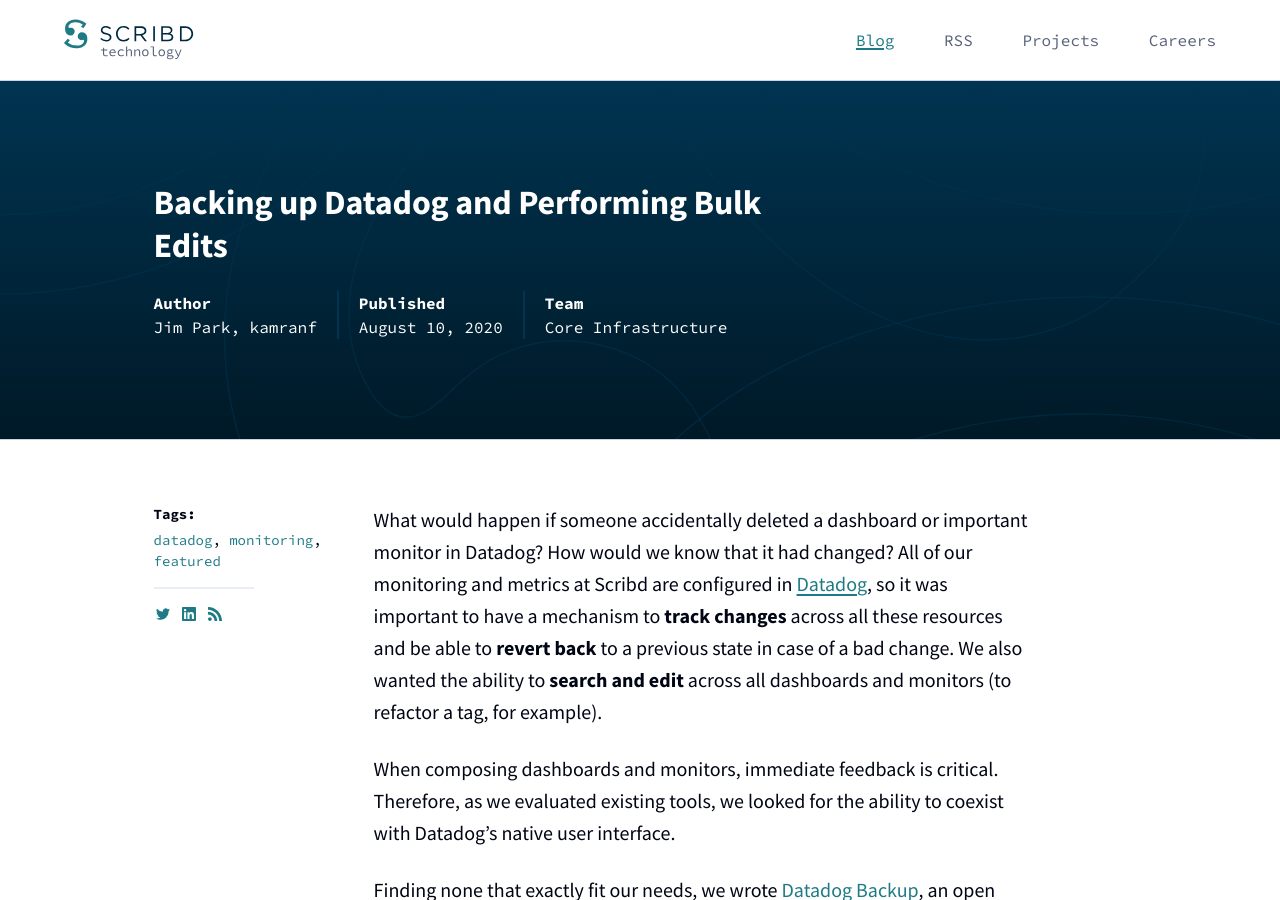
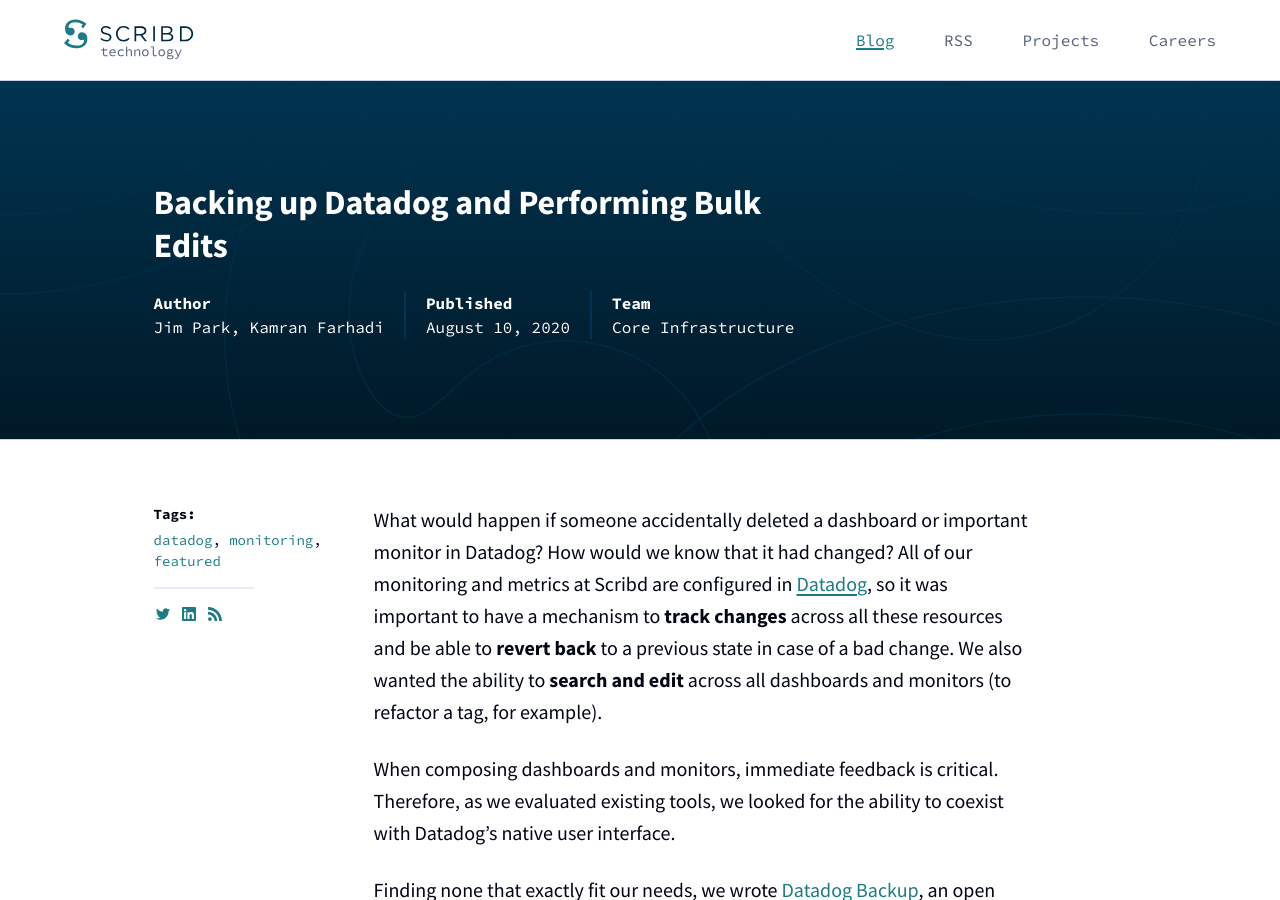
Before and after one commit to scribd/scribd.github.io, a Jekyll site: the page built from _posts/2020-08-10-datadog-backup.md, in a window 1280 px wide and 900 px high. Built offline with Jekyll 4.4.1, drawn with Linux system fonts in a browser that asks for light colours.

Commit message:
add kamranf to authors

```diff
--- a/_data/authors.yml
+++ b/_data/authors.yml
@@ -89,3 +89,7 @@
 paha:
   name: Patrick H
   github: glerb
+
+kamranf:
+  name: Kamran Farhadi
+  github: kamranf
```
